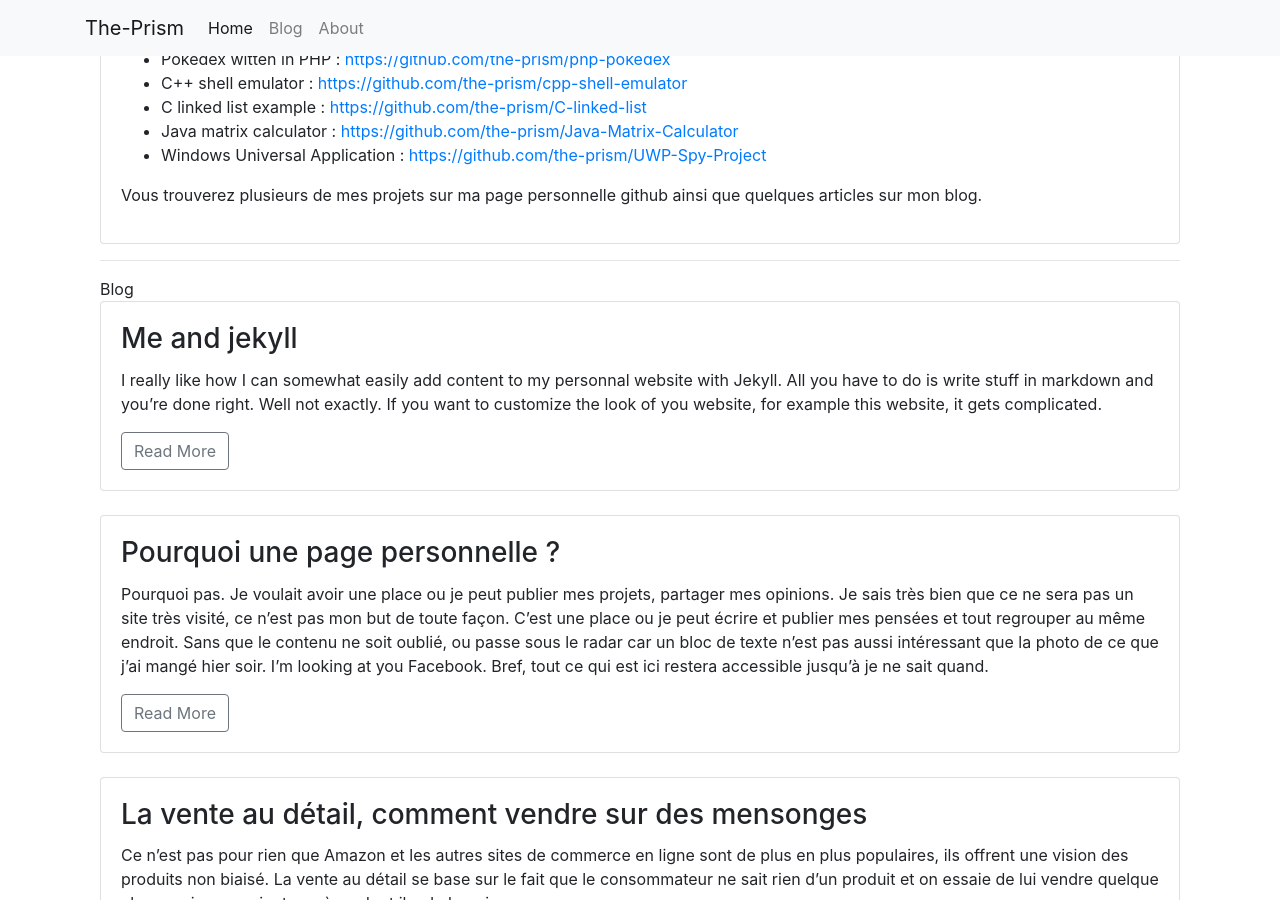
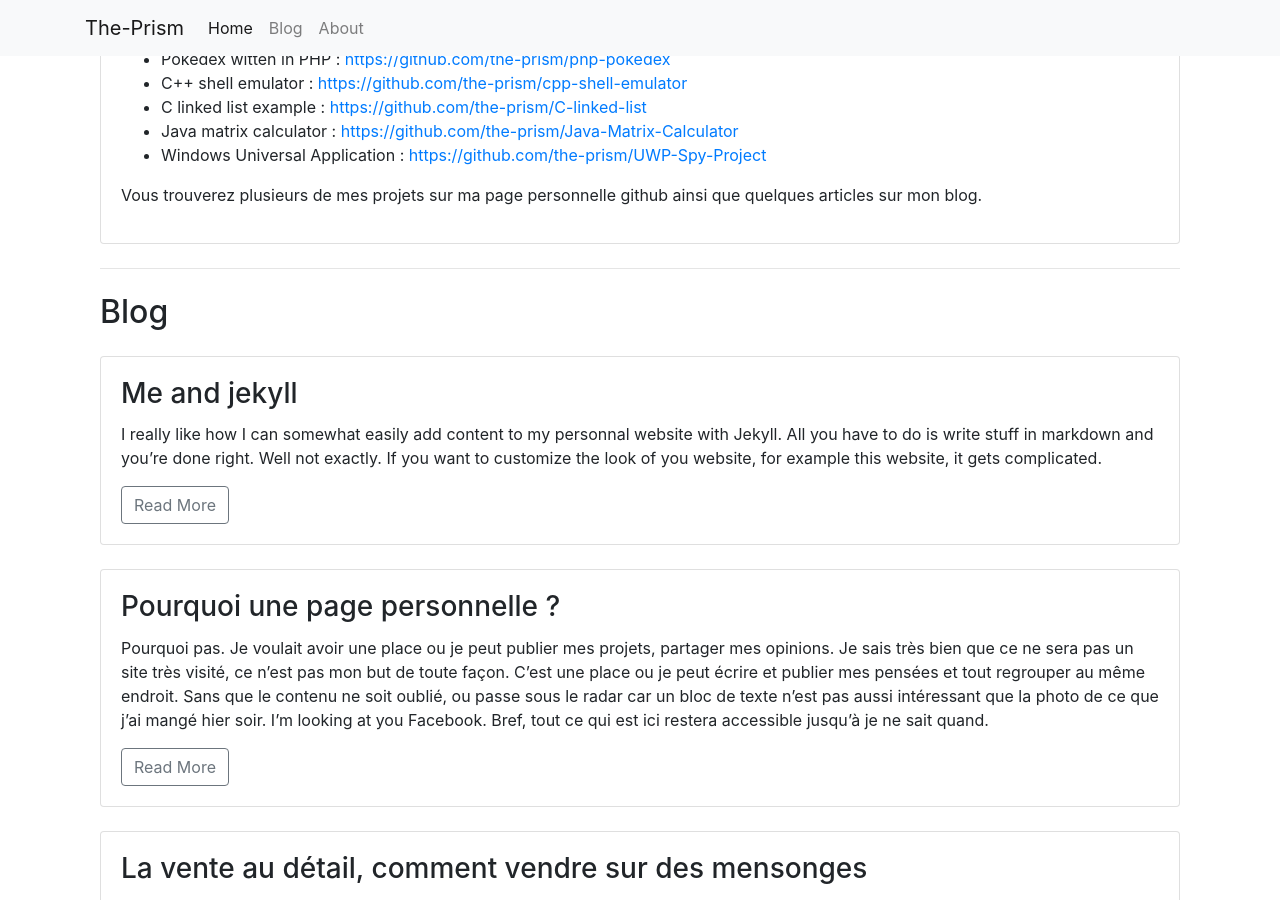
Before and after one commit to the-prism/website, a Jekyll site: the page built from index.html, in a window 1280 px wide and 900 px high, scrolled down 514 px. Built offline with Jekyll 4.4.1, drawn with Linux system fonts in a browser that asks for light colours; the list of posts is cut into pages by our own code.

Commit message:
Huge typo

```diff
--- a/index.html
+++ b/index.html
@@ -32,7 +32,7 @@
     </div>
 </div>
 
-<hr class="mt-4>
+<hr class="mt-4">
 
 {% endunless %}
 
```
